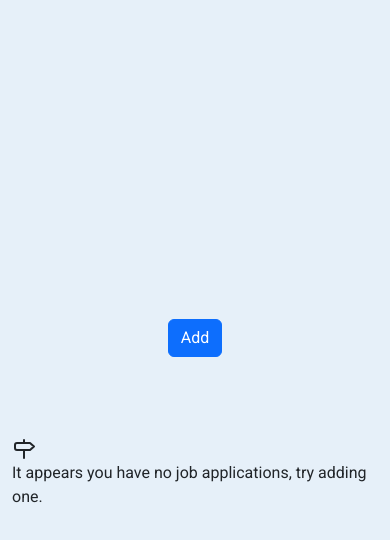
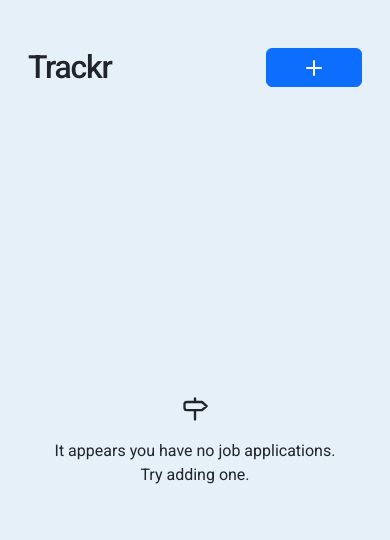
Before and after one commit to Yezo/trackr, a React (Vite) app: page / in a window 390 px wide. Shown: the top 540 px of the page. Built offline with nearby package versions, Linux system fonts and the light colour scheme.

Commit message:
styles: mobile-first container styling

```diff
--- a/src/App.css
+++ b/src/App.css
@@ -1,9 +1,49 @@
 .app-container {
   display: flex;
   flex-direction: column;
-  gap: 5rem;
+  min-height: 100vh;
+  background: #e6f0f9;
+  padding-inline: 1rem;
+}
+
+.btn-add {
+  min-width: 6rem;
+  max-height: 2.5rem;
+  display: grid;
+  place-items: center;
+}
+
+.nav-wrapper {
+  display: flex;
+  justify-content: space-between;
+  align-items: center;
+  padding: 3rem 0rem;
+}
+
+.nav-logo-text {
+  font-size: 2rem;
+  letter-spacing: -0.08rem;
+  margin: 0;
+}
+
+.main-wrapper {
+  flex: 1;
+  display: flex;
+  flex-direction: column;
+  align-items: center;
+}
+
+.message-wrapper {
+  flex: 1;
+  display: flex;
+  flex-direction: column;
   align-items: center;
   justify-content: center;
-  min-height: 100vh;
-  background: #e6f0f9;
 }
+
+.card-wrapper {
+  display: flex;
+  flex-direction: column;
+  align-items: center;
+  gap: 1rem;
+}
--- a/src/App.tsx
+++ b/src/App.tsx
@@ -7,6 +7,7 @@ import Button from "react-bootstrap/Button"
 import Modal from "react-bootstrap/Modal"
 import "./App.css"
 import { Card } from "react-bootstrap"
+import EmptyMessage from "./utils/EmptyMessage"
 
 function App() {
   const [showAddJob, setShowAddJob] = useState(false)
@@ -117,15 +118,31 @@ function App() {
   return (
     <div className="app-container">
       <div className="container app-container">
+        <nav className="nav-wrapper">
+          <h1 className="nav-logo-text">Trackr</h1>
           <Button
-          className="btn-primary"
+            className="btn-primary btn-add "
             onClick={() => {
               setShowAddJob(!showAddJob)
               setValidated(false)
             }}
           >
-          Add
+            <svg
+              xmlns="http://www.w3.org/2000/svg"
+              width="24"
+              height="24"
+              viewBox="0 0 24 24"
+              fill="none"
+              stroke="currentColor"
+              stroke-width="2"
+              stroke-linecap="round"
+              stroke-linejoin="round"
+            >
+              <line x1="12" y1="5" x2="12" y2="19"></line>
+              <line x1="5" y1="12" x2="19" y2="12"></line>
+            </svg>
           </Button>
+        </nav>
 
         {showAddJob && (
           <Modal show={showAddJob} onHide={() => setShowAddJob(false)}>
@@ -336,8 +353,10 @@ function App() {
           </Modal>
         )}
 
+        <main className={`${jobs.length > 0 ? "main-wrapper" : "message-wrapper"}`}>
           {jobs.length > 0 ? (
-          jobs.map(({ id, position, company, location, remote, status }) => (
+            <div className="card-wrapper">
+              {jobs.map(({ id, position, company, location, remote, status }) => (
                 <Card style={{ width: "18rem" }}>
                   <Card.Body>
                     <Card.Title>{position}</Card.Title>
@@ -354,36 +373,15 @@ function App() {
                     </Button>
                   </Card.Body>
                 </Card>
-          ))
+              ))}
+            </div>
           ) : (
-          <EmptyWarningMessage />
+            <EmptyMessage />
           )}
+        </main>
       </div>
     </div>
   )
 }
 
-const EmptyWarningMessage = () => {
-  return (
-    <div className="warning-message">
-      <svg
-        xmlns="http://www.w3.org/2000/svg"
-        width="24"
-        height="24"
-        viewBox="0 0 24 24"
-        fill="none"
-        stroke="currentColor"
-        stroke-width="2"
-        stroke-linecap="round"
-        stroke-linejoin="round"
-      >
-        <path d="M18 6H5a2 2 0 0 0-2 2v3a2 2 0 0 0 2 2h13l4-3.5L18 6Z"></path>
-        <path d="M12 13v8"></path>
-        <path d="M12 3v3"></path>
-      </svg>
-      <p>It appears you have no job applications, try adding one.</p>
-    </div>
-  )
-}
-
 export default App
--- /dev/null
+++ b/src/utils/EmptyMessage.css
@@ -0,0 +1,15 @@
+.warning-message {
+  display: flex;
+  flex-direction: column;
+  align-items: center;
+  justify-content: center;
+  padding-bottom: 5rem;
+  gap: 1rem;
+}
+
+.warning-text-wrapper {
+  display: flex;
+  flex-direction: column;
+  align-items: center;
+  justify-content: center;
+}
--- /dev/null
+++ b/src/utils/EmptyMessage.tsx
@@ -0,0 +1,27 @@
+import "./EmptyMessage.css"
+
+export default function EmptyMessage() {
+  return (
+    <div className="warning-message">
+      <svg
+        xmlns="http://www.w3.org/2000/svg"
+        width="28"
+        height="28"
+        viewBox="0 0 24 24"
+        fill="none"
+        stroke="currentColor"
+        stroke-width="2"
+        stroke-linecap="round"
+        stroke-linejoin="round"
+      >
+        <path d="M18 6H5a2 2 0 0 0-2 2v3a2 2 0 0 0 2 2h13l4-3.5L18 6Z"></path>
+        <path d="M12 13v8"></path>
+        <path d="M12 3v3"></path>
+      </svg>
+      <p className="warning-text-wrapper">
+        <span>It appears you have no job applications.</span>
+        <span>Try adding one.</span>
+      </p>
+    </div>
+  )
+}
```
Lines whose indentation alone changed are shown as unchanged.
